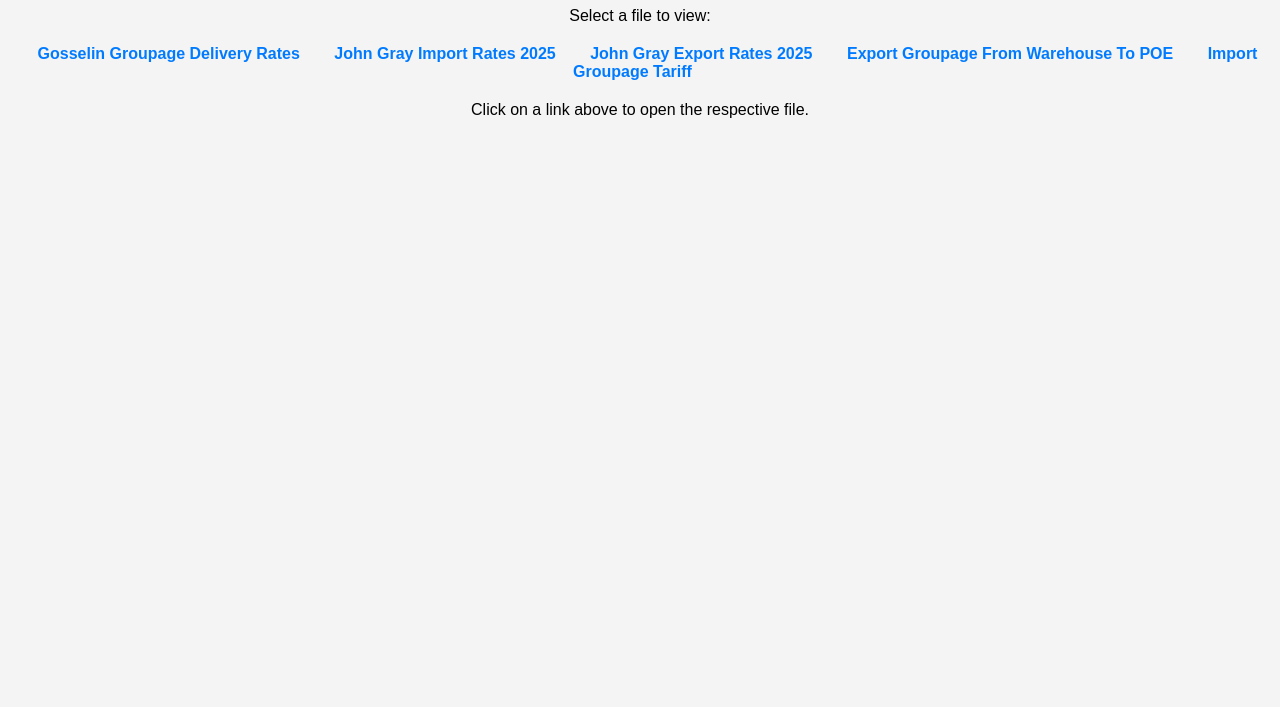
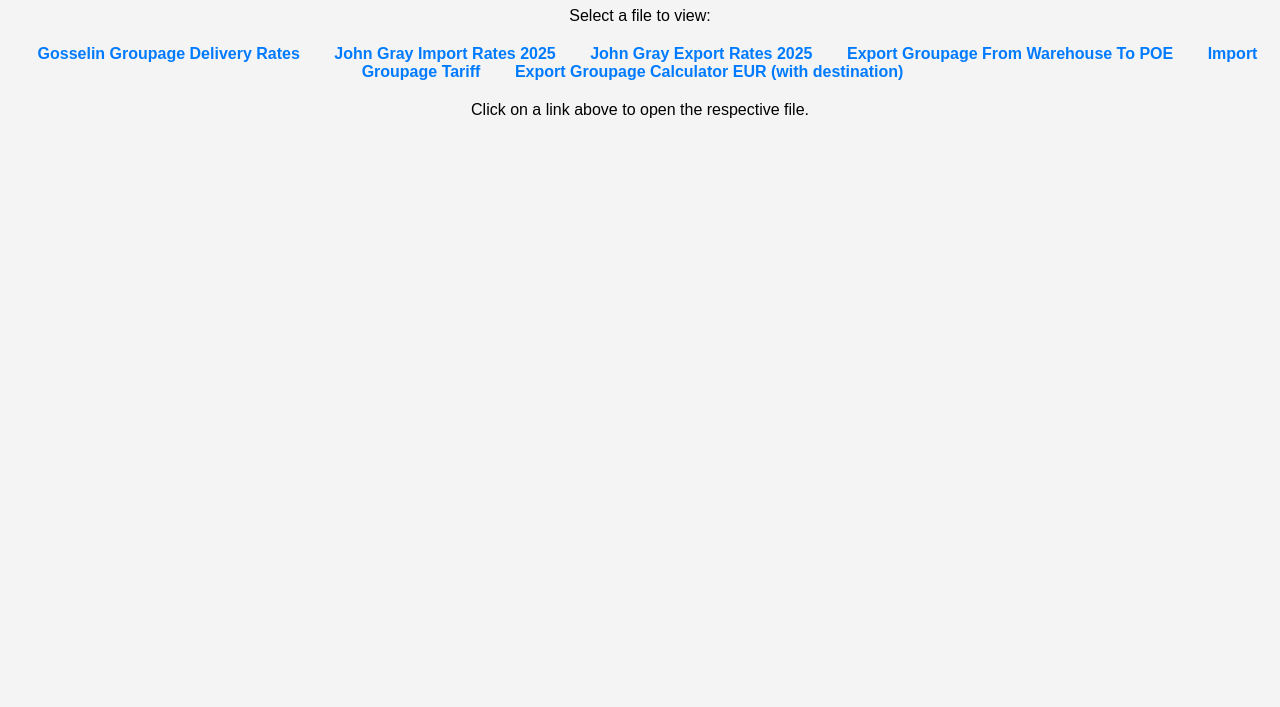
Before and after one commit to Pekock/RateCalculator, a plain HTML site: page index.html in a window 1280 px wide. Shown: the part 93-800 px from the top of the page. Drawn offline with Linux system fonts and the light colour scheme.

Commit message:
Update index.html

```diff
--- a/index.html
+++ b/index.html
@@ -48,7 +48,7 @@
             <li><a href="John Gray Export Rates 2025.html">John Gray Export Rates 2025</a></li>
             <li><a href="Export Groupage From Warehouse To POE.html">Export Groupage From Warehouse To POE</a></li>
              <li><a href="Import Groupage Tariff.html">Import Groupage Tariff</a></li>
-
+            <li><a href="Export Groupage Calculator EUR (with destination).html">Export Groupage Calculator EUR (with destination)</a></li>
         </ul>
     </nav>
 
```
